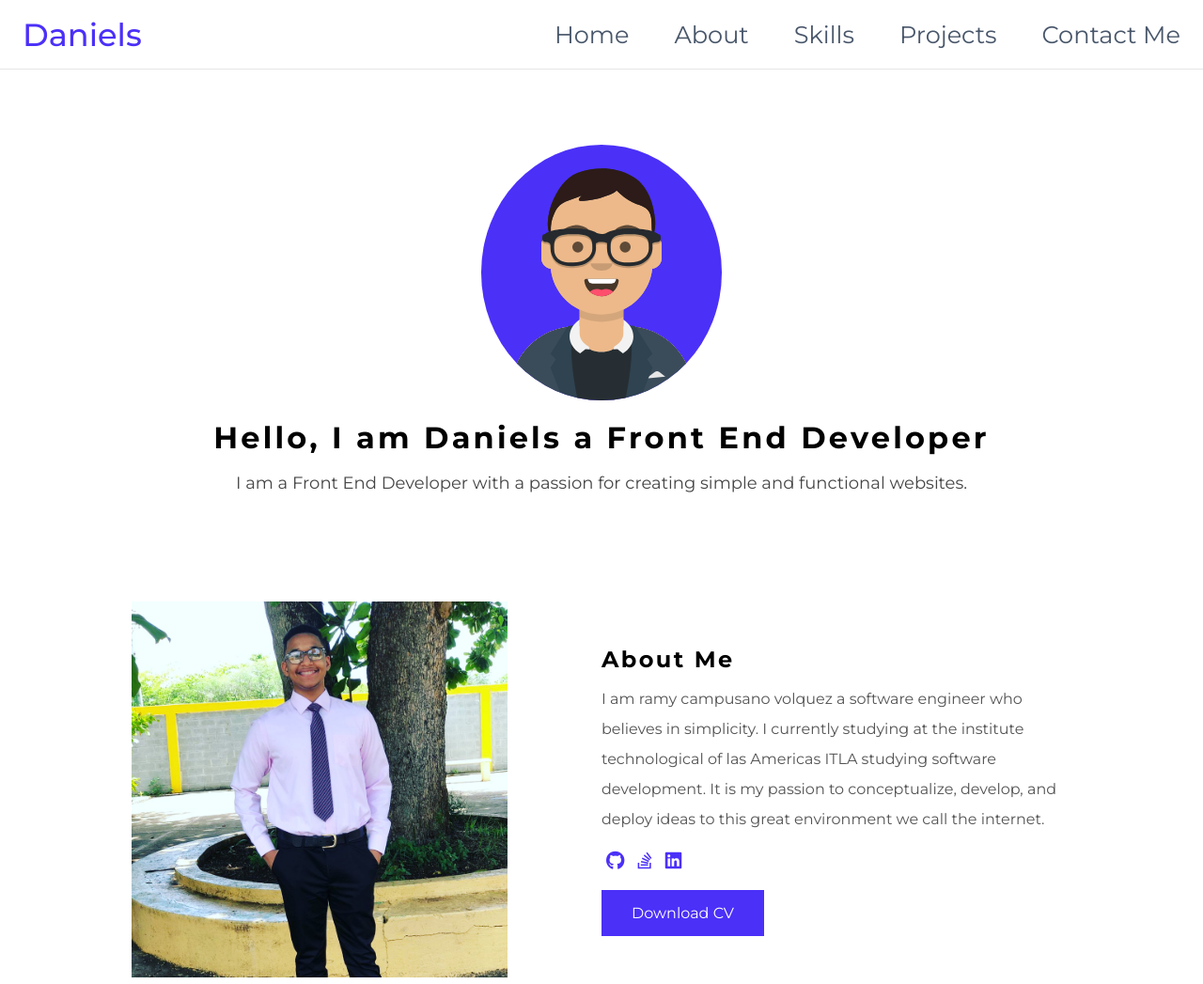
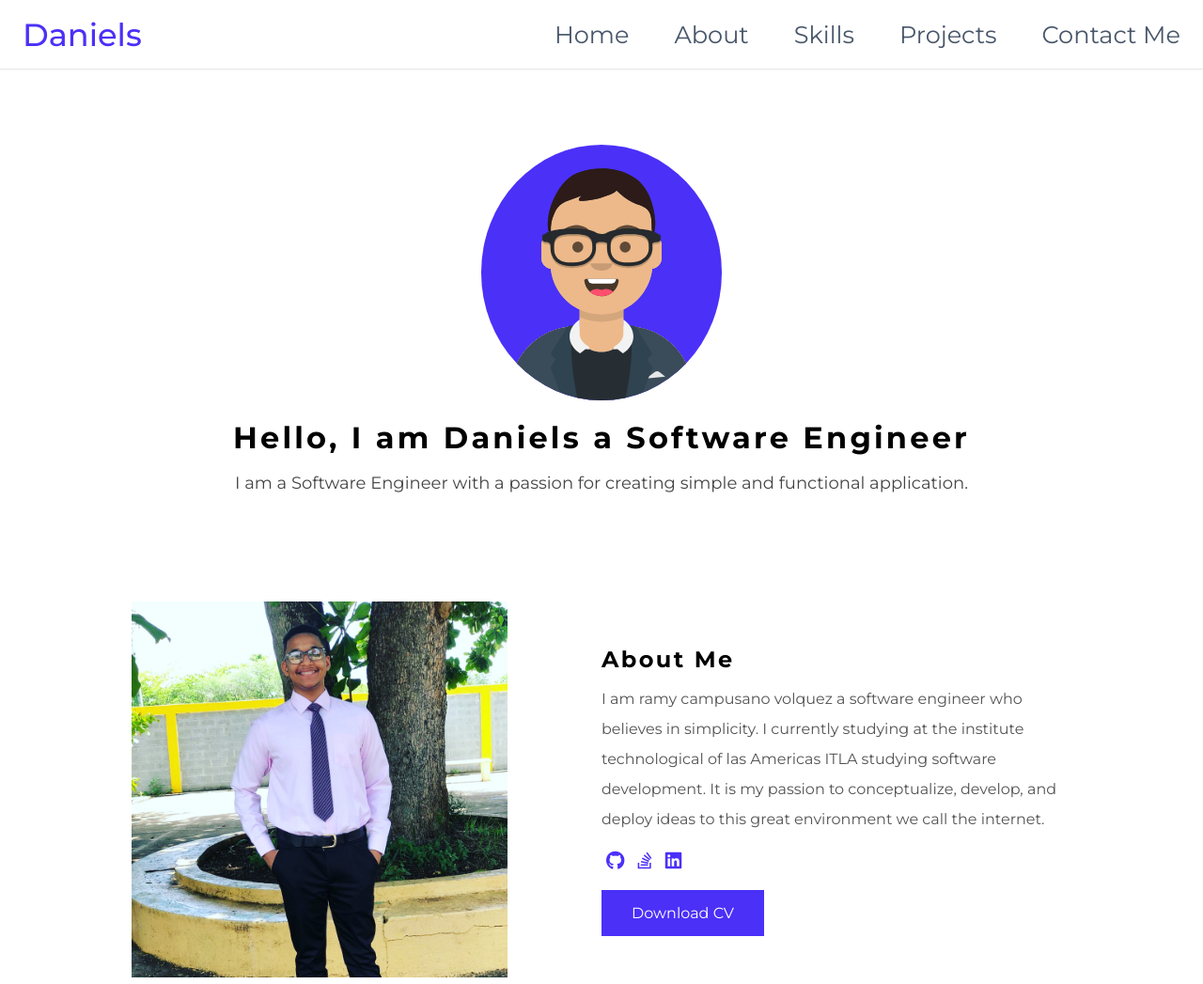
Before and after one commit to Daniels-not/Portfolio, a website: page index.html in a window 1280 px wide. Shown: the top 1047 px of the page at 94% size. Drawn offline with nearby package versions, Linux system fonts and the light colour scheme.

Commit message:
new tittle

```diff
--- a/index.html
+++ b/index.html
@@ -56,10 +56,10 @@
       </div>
       <div id="home_desc">
         <h1 class="title">
-          Hello, I am Daniels a Front End Developer
+          Hello, I am Daniels a Software Engineer
         </h1>
         <p class="subtitle">
-          I am a Front End Developer with a passion for creating simple and functional websites.
+          I am a Software Engineer with a passion for creating simple and functional application.
         </p>
       </div>
     </div>
```
